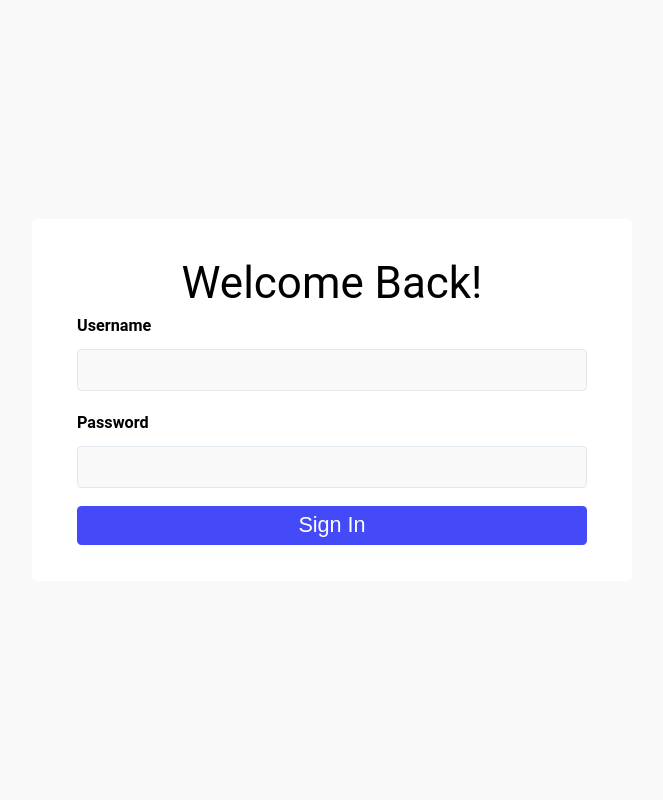
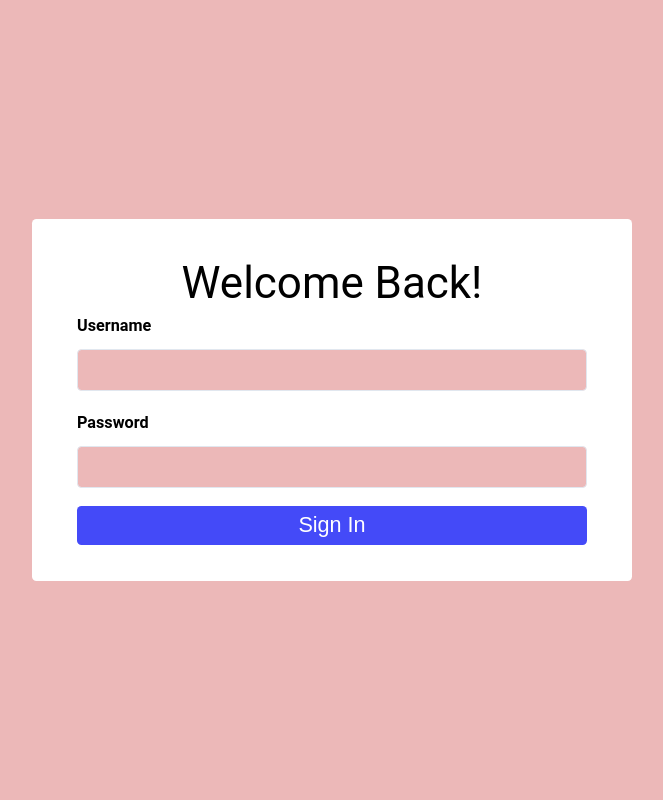
Before and after one commit to linux-training-group-1/asset-registry, a Flask app: page / in a window 1280 px wide. Shown: the whole page, without its empty margins (308-971 px from the left). Run offline with Flask 2, Linux system fonts and the light colour scheme; parts of the project's set-up code (start-up, migrations or seed data) failed here and were passed over.

Commit message:
bg color

```diff
--- a/asset_app/static/css/main.css
+++ b/asset_app/static/css/main.css
@@ -3,7 +3,7 @@ html {
 }
 
 :root {
-    --backgroundColor: #f9f9f9;
+    --backgroundColor: #ecb8b8;
     --red-light: #f8d7da;
     --red-dark: #842029;
     --green-light: #d1e7dd;
```
